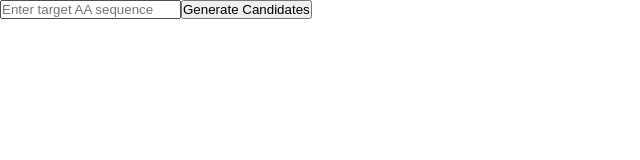
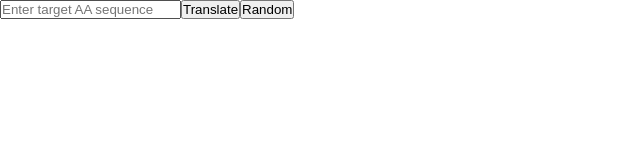
Before and after one commit to tigerasks/genetic-aa-to-dna, an Angular app: page / in a window 1280 px wide. Shown: the top 160 px of the page, without its empty margins (0-640 px from the left). Built offline with nearby package versions, Linux system fonts and the light colour scheme.

Commit message:
Add random button to action bar

```diff
--- a/src/action-bar/action-bar.html
+++ b/src/action-bar/action-bar.html
@@ -1,3 +1,4 @@
+<div class="action-bar">
   <input
     class="target-aa"
     type="text"
@@ -5,7 +6,15 @@
     placeholder="Enter target AA sequence"
   />
   @if (isComputationRunning()) {
-  <button class="stop" (click)="stop()">Stop at current Generation</button>
+    <button class="stop" (click)="stop()">Stop</button>
   } @else {
-  <button class="start" (click)="start()">Generate Candidates</button>
+    <button class="start" (click)="start()">Translate</button>
   }
+  <button
+    class="random"
+    (click)="translateRandomDna()"
+    [disabled]="isComputationRunning()"
+  >
+    Random
+  </button>
+</div>
--- a/src/action-bar/action-bar.ts
+++ b/src/action-bar/action-bar.ts
@@ -1,5 +1,6 @@
 import {Component, effect, input, output, signal} from '@angular/core';
 import {FormsModule} from '@angular/forms';
+import {SequenceRandomiser} from '../sequence-handling/sequence-randomiser';
 
 @Component({
   selector: 'app-action-bar',
@@ -17,7 +18,9 @@ export class ActionBar {
   onStop = output()
   onTargetSequenceChanged = output<string>()
 
-  constructor() {
+  constructor(
+    private sequenceRandomiser: SequenceRandomiser
+  ) {
     let lastTargetAaSequence: string
     effect(() => {
       const currentTargetAaSequence = this.targetAaSequence()
@@ -34,4 +37,9 @@ export class ActionBar {
   protected stop(){
     this.onStop.emit()
   }
+
+  protected translateRandomDna(){
+    this.targetAaSequence.set(this.sequenceRandomiser.randomAaSequence())
+    this.onStart.emit()
+  }
 }
```
Lines whose indentation alone changed are shown as unchanged.
